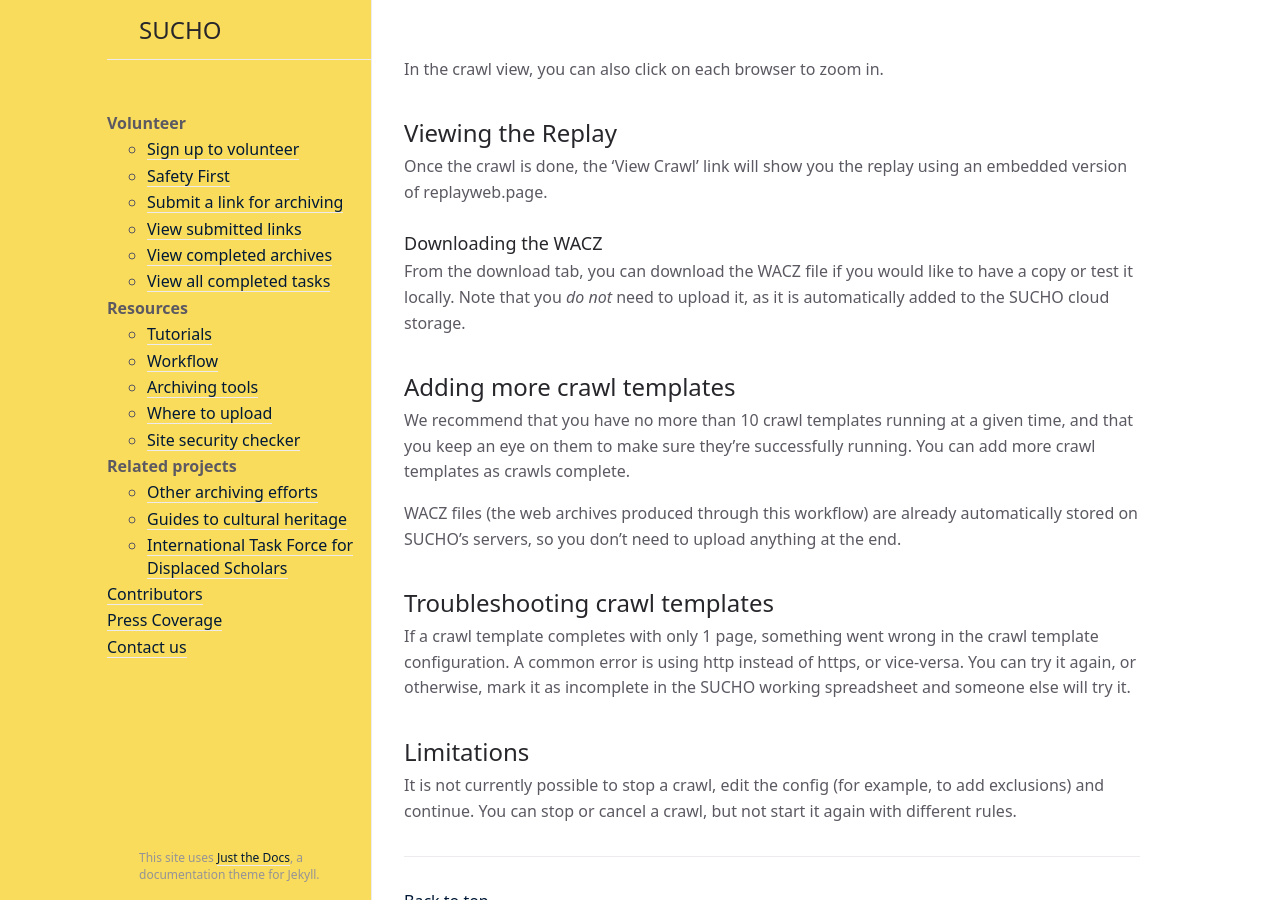
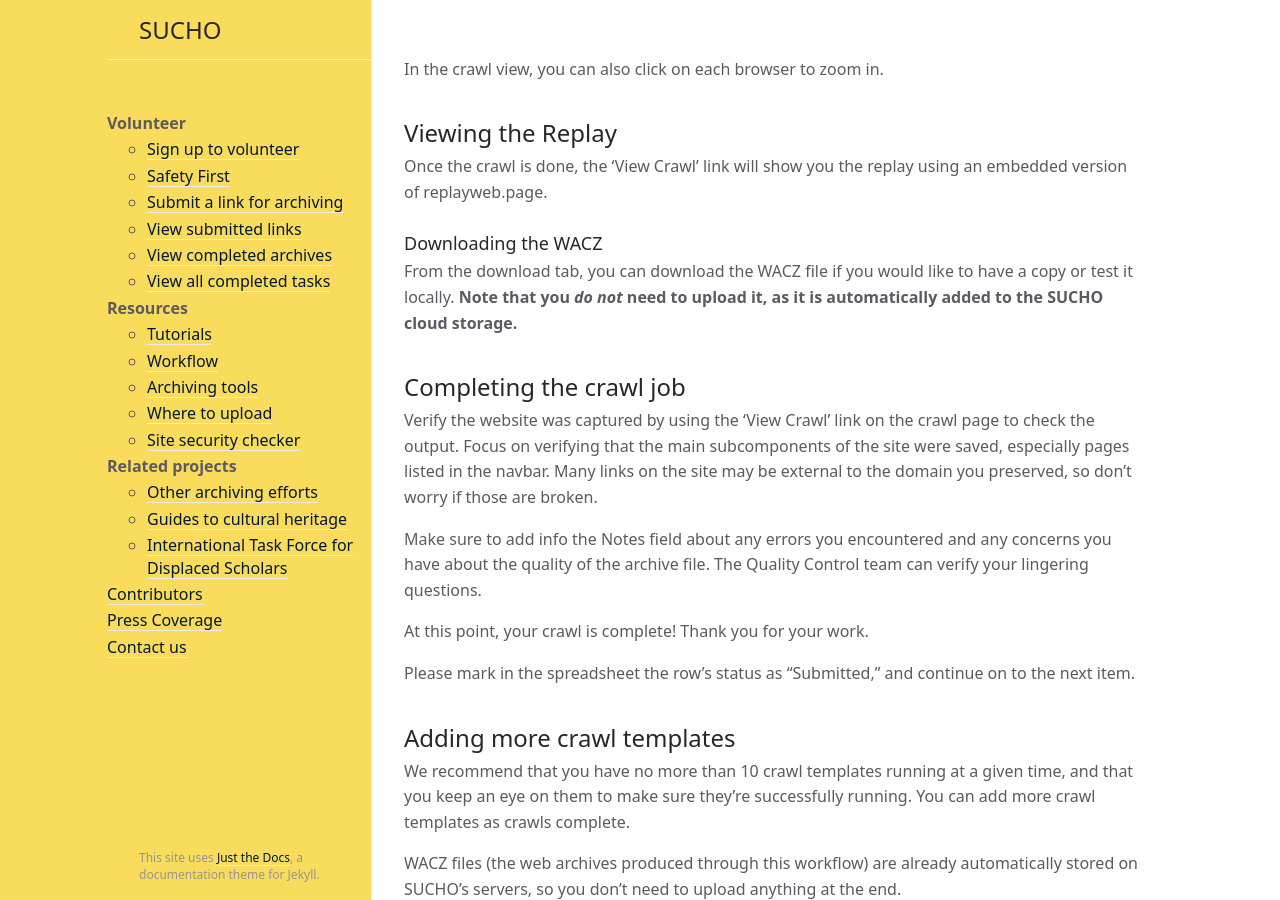
Before and after one commit to sucho-archiving/sucho-archiving.github.io, a Jekyll site: the page built from browsertrix-cloud.md, in a window 1280 px wide and 900 px high, scrolled down 2517 px. Built offline with Jekyll 4.4.1, drawn with Linux system fonts in a browser that asks for light colours.

Commit message:
Update browsertrix-cloud.md

```diff
--- a/browsertrix-cloud.md
+++ b/browsertrix-cloud.md
@@ -67,7 +67,18 @@
 
 ### Downloading the WACZ
 
-From the download tab, you can download the WACZ file if you would like to have a copy or test it locally. Note that you *do not* need to upload it, as it is automatically added to the SUCHO cloud storage.
+From the download tab, you can download the WACZ file if you would like to have a copy or test it locally. **Note that you *do not* need to upload it, as it is automatically added to the SUCHO cloud storage.**
+
+
+## Completing the crawl job
+Verify the website was captured by using the 'View Crawl' link on the crawl page to check the output. Focus on verifying that the main subcomponents of the site were saved, especially pages listed in the navbar. Many links on the site may be external to the domain you preserved, so don't worry if those are broken.
+
+Make sure to add info the Notes field about any errors you encountered and any concerns you have about the quality of the archive file. The Quality Control team can verify your lingering questions.
+
+At this point, your crawl is complete! Thank you for your work.
+
+Please mark in the spreadsheet the row’s status as “Submitted,” and continue on to the next item.
+
 
 ## Adding more crawl templates
 We recommend that you have no more than 10 crawl templates running at a given time, and that you keep an eye on them to make sure they're successfully running. You can add more crawl templates as crawls complete.
```
